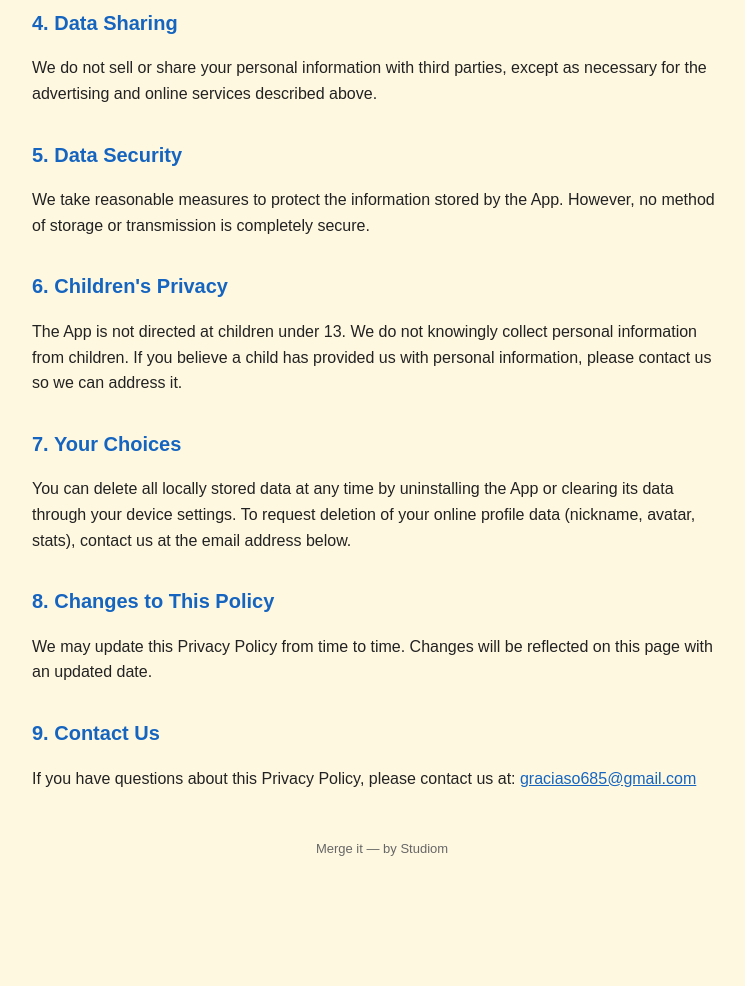
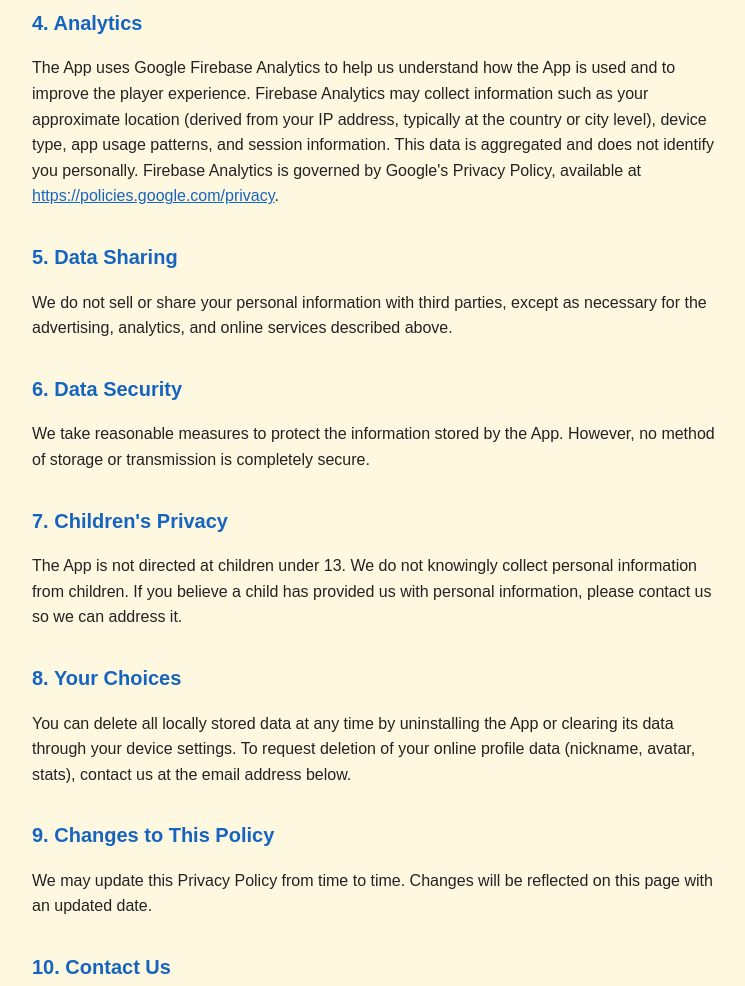
Before and after one commit to graciaso685-prog/number--merge-privacy, a plain HTML site: page privacy-policy.html in a window 1280 px wide. Shown: the part 860-1846 px from the top of the page, without its empty margins (258-1003 px from the left). Before the commit the page ends 1780 px from the top, so only its background shows below. Drawn offline with Linux system fonts and the light colour scheme.

Commit message:
Add files via upload

```diff
--- a/privacy-policy.html
+++ b/privacy-policy.html
@@ -46,7 +46,7 @@
 <body>
 
 <h1>Privacy Policy for Merge it</h1>
-<p class="updated">Last updated: September 2026</p>
+<p class="updated">Last updated: October 2026</p>
 
 <p>This Privacy Policy describes how Merge it ("the App", "we", "us") handles information when you use our mobile application.</p>
 
@@ -60,22 +60,25 @@
 <h2>3. Online Features and Data Storage</h2>
 <p>The App includes optional online features (weekly leaderboard, friends, and profile customization) powered by Google Firebase. To use these features, the App creates an anonymous account for your device and may store your chosen nickname, avatar, weekly score, and basic gameplay statistics on Firebase servers. This information is not linked to your real identity and is only visible to other players of the App as described within the App itself.</p>
 
-<h2>4. Data Sharing</h2>
-<p>We do not sell or share your personal information with third parties, except as necessary for the advertising and online services described above.</p>
+<h2>4. Analytics</h2>
+<p>The App uses Google Firebase Analytics to help us understand how the App is used and to improve the player experience. Firebase Analytics may collect information such as your approximate location (derived from your IP address, typically at the country or city level), device type, app usage patterns, and session information. This data is aggregated and does not identify you personally. Firebase Analytics is governed by Google's Privacy Policy, available at <a href="https://policies.google.com/privacy" target="_blank">https://policies.google.com/privacy</a>.</p>
 
-<h2>5. Data Security</h2>
+<h2>5. Data Sharing</h2>
+<p>We do not sell or share your personal information with third parties, except as necessary for the advertising, analytics, and online services described above.</p>
+
+<h2>6. Data Security</h2>
 <p>We take reasonable measures to protect the information stored by the App. However, no method of storage or transmission is completely secure.</p>
 
-<h2>6. Children's Privacy</h2>
+<h2>7. Children's Privacy</h2>
 <p>The App is not directed at children under 13. We do not knowingly collect personal information from children. If you believe a child has provided us with personal information, please contact us so we can address it.</p>
 
-<h2>7. Your Choices</h2>
+<h2>8. Your Choices</h2>
 <p>You can delete all locally stored data at any time by uninstalling the App or clearing its data through your device settings. To request deletion of your online profile data (nickname, avatar, stats), contact us at the email address below.</p>
 
-<h2>8. Changes to This Policy</h2>
+<h2>9. Changes to This Policy</h2>
 <p>We may update this Privacy Policy from time to time. Changes will be reflected on this page with an updated date.</p>
 
-<h2>9. Contact Us</h2>
+<h2>10. Contact Us</h2>
 <p>If you have questions about this Privacy Policy, please contact us at: <a href="mailto:graciaso685@gmail.com">graciaso685@gmail.com</a></p>
 
 <div class="footer">
```
